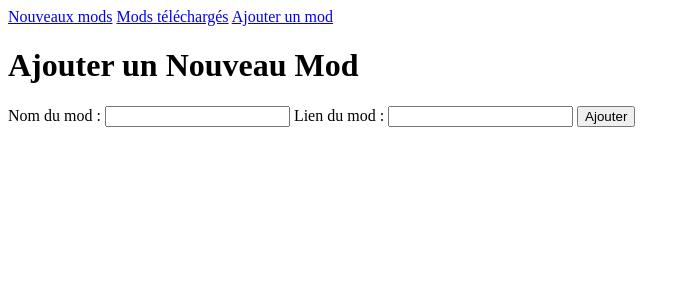
After one commit to OuiMais/KingMods, a Flask app: page /add_manual_mod in a window 1280 px wide. The commit adds this page. Shown: the top 300 px of the page, without its empty margins (0-690 px from the left). Run offline with Flask 3, Linux system fonts and the light colour scheme; parts of the project's set-up code (start-up, migrations or seed data) failed here and were passed over.

Commit message:
Add function to manually add a mod

```diff
--- a/webinterface/main.py
+++ b/webinterface/main.py
@@ -1,7 +1,7 @@
 """
     Projet : KingMods/webinterface
     Date Creation : 28/01/2025
-    Date Revision : 28/01/2025
+    Date Revision : 08/05/2025
     Entreprise : 3SC4P3
     Auteur: Florian HOFBAUER
     Contact :
@@ -21,6 +21,19 @@ def home():
 def downloaded():
     download_mods_data = configJson.load_data(configJson.DOWNLOADED_MODS_JSON_FILE)
     return render_template("my_mods.html", objects=download_mods_data)
+
+@app.route("/add_manual_mod", methods=["GET", "POST"])
+def add_mod():
+    if request.method == "POST":
+        name = request.form["mod_name"]
+        link = request.form["mod_link"]
+
+        download_mods_data = configJson.load_data(configJson.DOWNLOADED_MODS_JSON_FILE)
+        download_mods_data.append({"title": name, "link": link, "toUpdate": 0})
+        configJson.save_data(configJson.DOWNLOADED_MODS_JSON_FILE, download_mods_data)
+
+        return redirect("/my_mods")  # ou autre route
+    return render_template("add_manual_mod.html")
 
 @app.route("/add", methods=["POST"])
 def add_downloaded():
@@ -70,4 +83,4 @@ def update_mod():
 
 
 if __name__ == "__main__":
-    app.run(debug=True)
+    app.run(host='0.0.0.0', port=5000, debug=False)
--- /dev/null
+++ b/webinterface/templates/add_manual_mod.html
@@ -0,0 +1,17 @@
+{% extends 'base.html' %}
+
+{% block content %}
+
+<h1>Ajouter un Nouveau Mod</h1>
+
+<form action="/add_manual_mod" method="POST">
+<label for="mod_name">Nom du mod :</label>
+<input type="text" id="mod_name" name="mod_name" required>
+
+<label for="mod_link">Lien du mod :</label>
+<input type="url" id="mod_link" name="mod_link" required>
+
+<button type="submit">Ajouter</button>
+</form>
+
+{% endblock %}
--- a/webinterface/templates/base.html
+++ b/webinterface/templates/base.html
@@ -11,6 +11,7 @@
         <nav>
             <a href="/">Nouveaux mods</a>
             <a href="/my_mods">Mods téléchargés</a>
+            <a href="/add_manual_mod">Ajouter un mod</a>
         </nav>
     </header>
 
```
